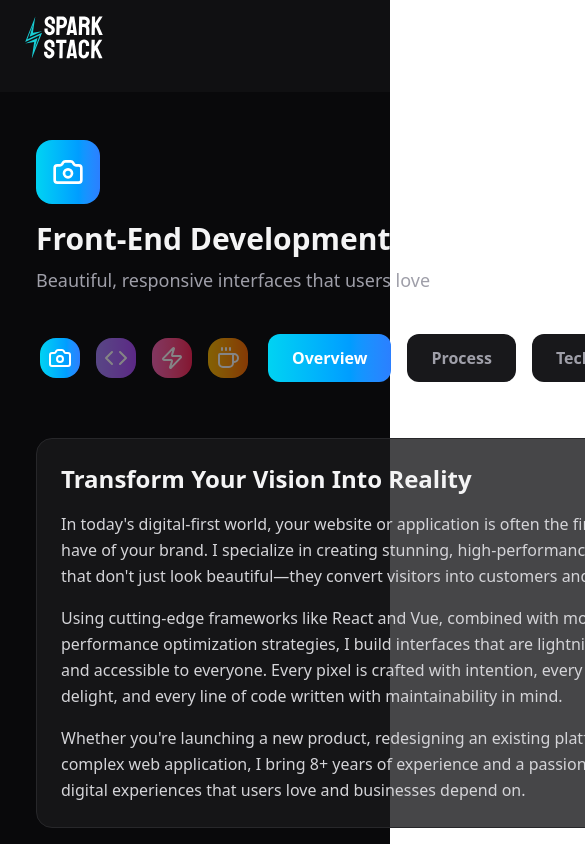
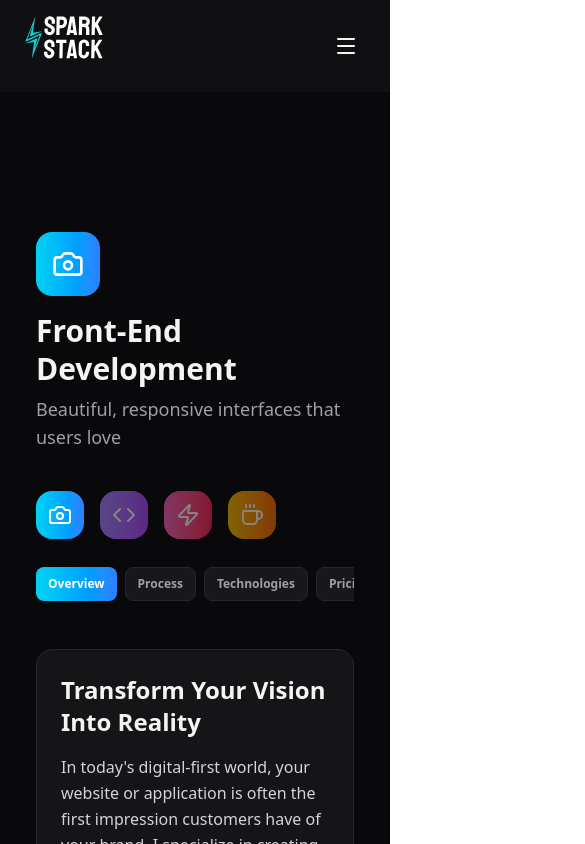
Before and after one commit to ahumphries102/sparkstack, a Next.js app: page /services in a window 390 px wide. Shown: the top 844 px of the page, 585 px wide, since content can reach past the window. Built offline with nearby package versions, Linux system fonts and the light colour scheme.

Commit message:
Site is mobile friendly. Need to add feedback for emails.

```diff
--- a/app/page.tsx
+++ b/app/page.tsx
@@ -4,10 +4,10 @@ import About from "@/components/about"
 import Services from "@/components/heroServices"
 import Contact from "@/components/contact"
 
-
 export default function SparkStack() {
   return (
-    <div className="min-h-screen">
+    // Changed min-h-screen to min-h-[100dvh]
+    <div className="min-h-[100dvh]">
       <Hero />
       <About />
       <Services />
--- a/components/emailServer.tsx
+++ b/components/emailServer.tsx
@@ -6,8 +6,7 @@ export async function sendQuote(formData: any) {
     .map((addOn: AddOn) => `<li>${addOn.name + " $" + addOn.price}</li>`)
     .join("")
   const emailContent = `<p>A new lead,${formData.clientName}, ${formData.clientPhone}, ${formData.clientEmail}, wants a <strong>${formData.service + " " + formData.package?.name + "package at $" + formData.package?.price}</strong> application. With these Add Ons</p> <ul>${addOns}</ul>
-    <p>Priced at ${formData.total}.</p>
-    <p>Submitted At: ${formData.submittedAt}</p>`
+    <p>Priced at ${formData.total}.</p>`
 
   const res = await fetch("https://api.resend.com/emails", {
     method: "POST",
--- a/components/hero.tsx
+++ b/components/hero.tsx
@@ -2,7 +2,7 @@ export default function hero({}) {
   return (
     <section
       id="hero"
-      className="relative min-h-screen flex items-center justify-center px-4 sm:px-6"
+      className="relative min-h-[100dvh] flex items-center justify-center px-4 sm:px-6"
     >
       <div className="text-center w-full">
         <div
--- a/components/nav.tsx
+++ b/components/nav.tsx
@@ -1,16 +1,18 @@
 import Link from "next/link"
+import { Menu } from "lucide-react"
 
 export default function Navigation() {
+  const navLinks = ["About", "Contact", "Services"]
+
   return (
     <nav
-      className={`fixed top-0 w-full z-50 transition-all duration-300 bg-zinc-900/50 backdrop-blur-sm`}
+  className="sticky top-0 w-full z-50 bg-zinc-900/50 backdrop-blur-sm"
 >
       <div className="max-w-7xl mx-auto px-6 py-4 flex justify-between items-center">
-        <Link
-          href="/"
-        >
+        {/* Logo */}
+        <Link href="/">
           <div
-            className="w-20 h-15 logo-mask"
+            className="w-20 h-15 logo-mask bg-white"
             style={{
               maskImage: "url(/spark_stack_logo1.svg)",
               maskRepeat: "no-repeat",
@@ -19,17 +21,39 @@ export default function Navigation() {
           />
         </Link>
 
+        {/* Desktop Menu */}
         <div className="hidden md:flex gap-8">
-          {["About", "Contact", "Services"].map((item) => (
-            <span key={item}>
+          {navLinks.map((item) => (
             <Link
+              key={item}
               href={`/#${item.toLowerCase()}`}
               className="text-sm uppercase tracking-wider hover:text-cyan-400 transition-colors"
             >
               {item}
             </Link>
-            </span>
           ))}
+        </div>
+
+        {/* Mobile Menu */}
+        <div className="md:hidden dropdown dropdown-end">
+          <div tabIndex={0} role="button" className="btn btn-ghost btn-circle">
+            <Menu className="w-6 h-6" />
+          </div>
+          <ul
+            tabIndex={0}
+            className="dropdown-content menu p-4 mt-4 shadow bg-zinc-900 rounded-box w-52 gap-4 border border-zinc-800"
+          >
+            {navLinks.map((item) => (
+              <li key={item}>
+                <Link
+                  href={`/#${item.toLowerCase()}`}
+                  className="text-base uppercase tracking-wider hover:text-cyan-400"
+                >
+                  {item}
+                </Link>
+              </li>
+            ))}
+          </ul>
         </div>
       </div>
     </nav>
--- a/service_components/serviceSelection.tsx
+++ b/service_components/serviceSelection.tsx
@@ -8,36 +8,43 @@ export default function ServiceSelection({}) {
   const featureCardsToArray = Object.values(featureCards).map((value) => value)
 
   return (
-    <div className="flex">
-      <div className="flex gap-4 mb-12 overflow-x-auto pb-2">
-        <div className="flex gap-4 p-1">
+    <div className="flex flex-col gap-5 md:gap-6 mb-10 md:mb-12">
+
+      {/* ROW 1: Service Icons */}
+      <div className="flex gap-4 overflow-x-auto pb-2 w-full no-scrollbar">
         {featureCardsToArray.map((item, index) => {
           return (
             <div
               key={index}
-                className={`${selectedService !== item.service ? "opacity-50" : ""} w-10 h-10 bg-gradient-to-br ${item.theme.gradient} rounded-2xl flex items-center justify-center hover:scale-110 transition-transform duration-300 ease-in-out`}
+              className={`${selectedService !== item.service ? "opacity-50" : ""} w-12 h-12 md:w-14 md:h-14 shrink-0 bg-gradient-to-br ${item.theme.gradient} rounded-2xl flex items-center justify-center cursor-pointer hover:scale-110 transition-transform duration-300 ease-in-out`}
               onClick={() => setSelectedService(item.service)}
             >
-                <item.icon className="w-6 h-6 text-white " />
+              <item.icon className="w-6 h-6 md:w-8 md:h-8 text-white" />
             </div>
           )
         })}
       </div>
+
+      {/* ROW 2: Tabs (Overview, Process, Pricing, etc.) */}
+      {/* Reduced the gap from gap-3 to gap-2 for mobile */}
+      <div className="flex gap-2 md:gap-3 overflow-x-auto pb-2 w-full no-scrollbar">
         {tabs.map((tab) => (
           <button
             key={tab.id}
             onClick={() => setSelectedTab(tab.id)}
-            className={`px-6 py-3 rounded-xl font-semibold capitalize whitespace-nowrap transition-all
+            // Reduced px, py, text size, and border radius for mobile
+            className={`px-3 py-2 md:px-6 md:py-3 rounded-lg md:rounded-xl font-semibold capitalize whitespace-nowrap transition-all text-xs sm:text-sm md:text-base shrink-0
                 ${
                   selectedTab === tab.id
-                    ? `${serviceConfig.theme.gradient} text-white`
-                    : "bg-zinc-900 text-zinc-400 hover:bg-zinc-800"
+                    ? `${serviceConfig.theme.gradient} text-white shadow-md`
+                    : "bg-zinc-900 text-zinc-400 border border-zinc-800 hover:bg-zinc-800 hover:text-white"
                 }`}
           >
             {tab.label}
           </button>
         ))}
       </div>
+
     </div>
   )
 }
--- a/service_components/services.tsx
+++ b/service_components/services.tsx
@@ -15,12 +15,17 @@ export default function Services({
   selectedService: keyof FeatureCard
 }) {
   const serviceConfig = featureCards[selectedService]
-  console.log(serviceConfig)
   return (
-    <div className="min-h-screen text-zinc-100 py-10 md:py-20 px-4 md:px-6 flex relative">
-      <span className="flex-1" />
+    // 1. Changed to flex-col for mobile, lg:flex-row for desktop
+    <div className="min-h-[100dvh] text-zinc-100 py-10 md:py-20 px-4 md:px-6 flex flex-col lg:flex-row relative">
+
+      {/* 2. Hidden on mobile, flex-1 on desktop to keep centering */}
+      <span className="hidden lg:block lg:flex-1" />
+
       {/* Main Content */}
-      <div className="max-w-7xl flex-2">
+      {/* 3. Added w-full for mobile, changed flex-2 to lg:flex-[2] */}
+      <div className="w-full max-w-7xl lg:flex-[2]">
+
         {/* Hero Section */}
         <div className="mb-10 md:mb-16">
           <div className="flex flex-col md:flex-row items-start md:items-center gap-4 md:gap-6 mb-6">
@@ -69,7 +74,9 @@ export default function Services({
           )}
         </>
       </div>
-      <div className="flex-1">
+
+      {/* 4. Added w-full for mobile, lg:flex-1 for desktop, and margin top for mobile spacing */}
+      <div className="w-full mt-12 lg:mt-0 lg:flex-1">
         {/* Shopping Cart */}
         {selectedTab === "pricing" && <ShoppingCart />}
       </div>
--- a/service_components/shoppingCart.tsx
+++ b/service_components/shoppingCart.tsx
@@ -17,8 +17,10 @@ export default function ShoppingCart({}) {
     setSelectedPackage,
     selectedService,
   } = useService()
+
   const deleteClass =
     "w-4 h-4 cursor-pointer hover:scale-110 transition-transform duration-200 ease-in-out"
+
   const totalAddOns = () => {
     const addOnsTotal = selectedAddOns.reduce(
       (total, addon) => total + addon.price,
@@ -45,6 +47,8 @@ export default function ShoppingCart({}) {
     setEmail("")
     setName("")
     setPhone("")
+    setSelectedAddOns([])
+    setSelectedPackage({})
   }
 
   const removeAddOn = (addOnToRemove: AddOn) => {
@@ -64,7 +68,7 @@ export default function ShoppingCart({}) {
         {/* Pricing */}
 
         <div
-          className={`card mx-auto card-sm ${featureCards[selectedService].theme.gradient} ${selectedAddOns.length > 0 || selectedPackage?.name ? "glowBreathe" : ""} w-[50%]`}
+          className={`card mx-auto card-sm ${featureCards[selectedService].theme.gradient} ${selectedAddOns.length > 0 || selectedPackage?.name ? "glowBreathe" : ""} w-full sm:w-[90%] lg:w-[50%]`}
         >
           <div className="card-body text-zinc-900">
             <h1 className="card-title">
--- a/service_components/tabs/pricing.tsx
+++ b/service_components/tabs/pricing.tsx
@@ -49,7 +49,7 @@ export default function Pricing() {
   const pillBg = featureCards[selectedService].theme.pillBg
   const pillBorder = featureCards[selectedService].theme.pillBorder
   return (
-    <div className="min-h-screen bg-zinc-950 text-zinc-100">
+    <div className="min-h-[100dvh] bg-zinc-950 text-zinc-100">
       <div className="max-w-7xl mx-auto">
         {/* Base Packages */}
         <div className="mb-16">
```
Lines whose indentation alone changed are shown as unchanged.
